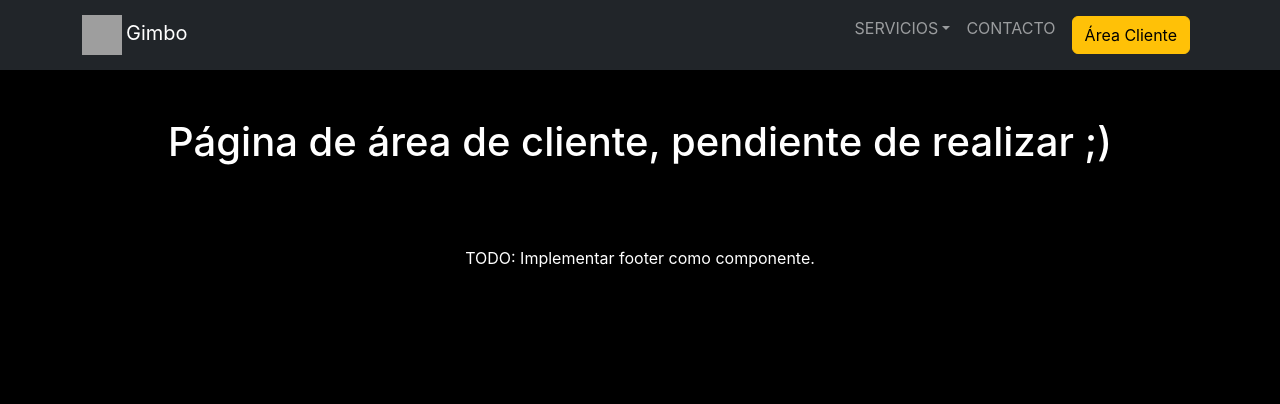
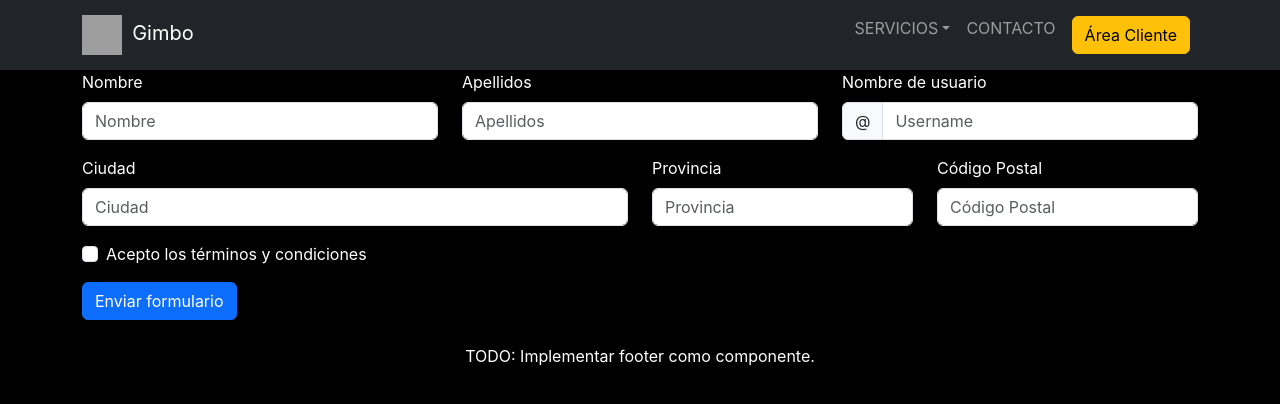
Before and after one commit to CarlosHeGo/Gym-React-bootstrap, a React (Create React App) app: page /cliente in a window 1280 px wide. Shown: the top 404 px of the page. Built offline with nearby package versions, Linux system fonts and the light colour scheme; grey boxes are pictures that could not be loaded; the HTML template or start-up script is replaced by a standard one.

Commit message:
actualizadas cardClases, areaClientes y navegacion

```diff
--- a/src/Components/AreaCliente.js
+++ b/src/Components/AreaCliente.js
@@ -1,10 +1,93 @@
-import React from "react";
+import { useState } from 'react';
+import Button from 'react-bootstrap/Button';
+import Col from 'react-bootstrap/Col';
+import Form from 'react-bootstrap/Form';
+import InputGroup from 'react-bootstrap/InputGroup';
+import Row from 'react-bootstrap/Row';
 
 function AreaCliente() {
+  const [validated, setValidated] = useState(false);
+
+  const handleSubmit = (event) => {
+    const form = event.currentTarget;
+    if (form.checkValidity() === false) {
+      event.preventDefault();
+      event.stopPropagation();
+    }
+
+    setValidated(true);
+  };
+
   return (
-    <div className="text-center py-5">
-      <h1>Página de área de cliente, pendiente de realizar ;)</h1>
-    </div>
+    <Form noValidate validated={validated} onSubmit={handleSubmit}>
+      <Row className="mb-3">
+        <Form.Group as={Col} md="4" controlId="validationCustom01">
+          <Form.Label>Nombre</Form.Label>
+          <Form.Control
+            required
+            type="text"
+            placeholder="Nombre"
+          />
+          <Form.Control.Feedback>Correcto.</Form.Control.Feedback>
+        </Form.Group>
+        <Form.Group as={Col} md="4" controlId="validationCustom02">
+          <Form.Label>Apellidos</Form.Label>
+          <Form.Control
+            required
+            type="text"
+            placeholder="Apellidos"
+          />
+          <Form.Control.Feedback>Correcto.</Form.Control.Feedback>
+        </Form.Group>
+        <Form.Group as={Col} md="4" controlId="validationCustomUsername">
+          <Form.Label>Nombre de usuario</Form.Label>
+          <InputGroup hasValidation>
+            <InputGroup.Text id="inputGroupPrepend">@</InputGroup.Text>
+            <Form.Control
+              type="text"
+              placeholder="Username"
+              aria-describedby="inputGroupPrepend"
+              required
+            />
+            <Form.Control.Feedback type="invalid">
+              Usuario ya registrado, elija otro nombre de usuario.
+            </Form.Control.Feedback>
+          </InputGroup>
+        </Form.Group>
+      </Row>
+      <Row className="mb-3">
+        <Form.Group as={Col} md="6" controlId="validationCustom03">
+          <Form.Label>Ciudad</Form.Label>
+          <Form.Control type="text" placeholder="Ciudad" required />
+          <Form.Control.Feedback type="invalid">
+            Introduce una Ciudad válida.
+          </Form.Control.Feedback>
+        </Form.Group>
+        <Form.Group as={Col} md="3" controlId="validationCustom04">
+          <Form.Label>Provincia</Form.Label>
+          <Form.Control type="text" placeholder="Provincia" required />
+          <Form.Control.Feedback type="invalid">
+            Please provide a valid state.
+          </Form.Control.Feedback>
+        </Form.Group>
+        <Form.Group as={Col} md="3" controlId="validationCustom05">
+          <Form.Label>Código Postal</Form.Label>
+          <Form.Control type="text" placeholder="Código Postal" required />
+          <Form.Control.Feedback type="invalid">
+            Introduce un código postal válido.
+          </Form.Control.Feedback>
+        </Form.Group>
+      </Row>
+      <Form.Group className="mb-3">
+        <Form.Check
+          required
+          label="Acepto los términos y condiciones"
+          feedback="Debes aceptar los términos y condiciones antes de enviar."
+          feedbackType="invalid"
+        />
+      </Form.Group>
+      <Button type="submit">Enviar formulario</Button>
+    </Form>
   );
 }
 
--- a/src/Components/CardClases.js
+++ b/src/Components/CardClases.js
@@ -42,21 +42,15 @@ const CardClases = () => {
       <h2 className="text-center py-3">Clases Disponibles</h2>
       <Row>
         {clases.map((clase) => (
-          <Col key={clase.id} md={3} className="mb-4">
-            <Card bg="dark" text="white">
-              <Card.Img variant="top" src={`/${clase.foto}`} alt={clase.nombre}/>
-              <Card.ImgOverlay>
-              <Card.Body style={{backgroundColor:"#00000050"}}>
-                <Card.Title>{clase.nombre}</Card.Title>
-                <Card.Text>
-                  <strong>Descripción: </strong>
+          <Col key={clase.id} md={3} sm={4} className="mb-4">
+            <Card bg="dark" text="white" style={{height:"100%"}}>
+              <Card.Img variant="top" src={`/${clase.foto}`} alt={clase.nombre} className="img-fluid" style={{height:"100%"}}/>
+                <Card.Title className="mt-2" style={{textAlign:"center"}}>{clase.nombre}</Card.Title>
+                <Card.Text style={{margin:"4%" , textAlign:"justify"}}>
                   {clase.descripcion}
+                  <br/>
                 </Card.Text>
-              </Card.Body>
-              <Button variant="primary" className="mt-4" onClick={() => handleShow(clase)}>
-                Horarios
-              </Button>
-              </Card.ImgOverlay>
+                <Button style={{width:"100%"}} variant="primary" onClick={() => handleShow(clase)}>Horarios</Button>
             </Card>
           </Col>
         ))}
--- a/src/Components/Navegacion.js
+++ b/src/Components/Navegacion.js
@@ -6,13 +6,7 @@ function Navegacion() {
     <Navbar bg="dark" expand="lg" variant="dark">
       <Container>
         <Navbar.Brand as={Link} to="/">
-          <img
-            alt="Logo gimnasio"
-            src="/logoGym.png"
-            width={40}
-            height={40}
-            style={{ marginRight: "4%" }}
-          />
+          <img alt="Logo gimnasio" src="/logoGym.png" width={40} height={40} style={{ marginRight: "10%" }}/>
           Gimbo
         </Navbar.Brand>
         <Navbar.Toggle aria-controls="basic-navbar-nav" />
```
